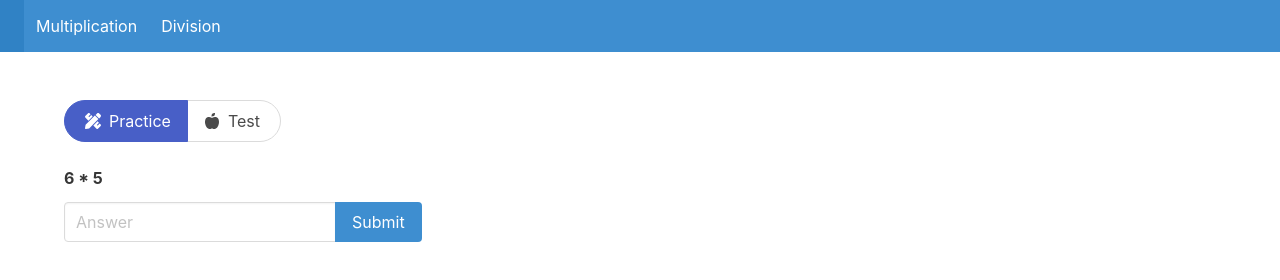
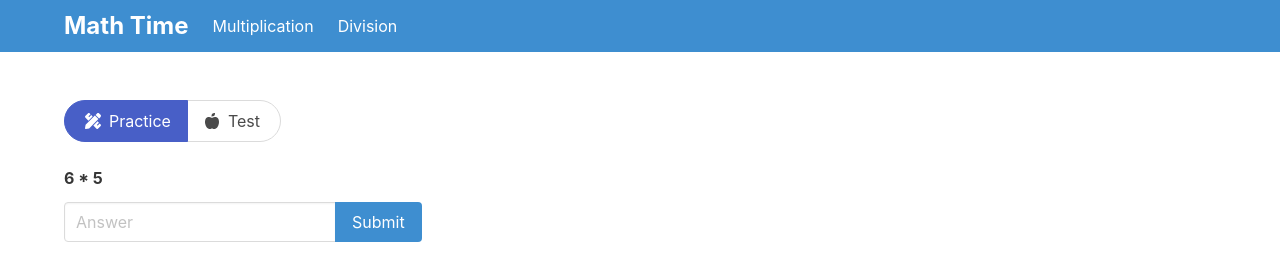
Before and after one commit to toddkummer/math, a website built with webpack: page src/index.html in a window 1280 px wide. Built offline with nearby package versions, Linux system fonts and the light colour scheme; what stimulus-repo would draw is missing.

Commit message:
Navigation Bar: Handle burger event, add title, center

```diff
--- a/src/index.html
+++ b/src/index.html
@@ -6,17 +6,19 @@
   <title>Math Time</title>
 </head>
 <body data-controller='math' data-math-operation-value='multiplication'>
-<nav class="navbar is-info" role="navigation" aria-label="main navigation">
+<nav class="navbar is-info" role="navigation" aria-label="main navigation" data-controller='navigation-bar'>
+  <div class='container'>
     <div class="navbar-brand">
-    <a class="navbar-item" href="https://bulma.io">
-    </a>
-    <a role="button" class="navbar-burger" aria-label="menu" aria-expanded="false" data-target="navbarBasicExample">
+      <div class="navbar-item has-text-weight-bold is-size-4">
+        Math Time
+      </div>
+      <a role="button" class="navbar-burger" aria-label="menu" aria-expanded="false" data-action="navigation-bar#toggle" data-navigation-bar-target="burger">
         <span aria-hidden="true"></span>
         <span aria-hidden="true"></span>
         <span aria-hidden="true"></span>
       </a>
     </div>
-  <div id="navbarBasicExample" class="navbar-menu">
+    <div class="navbar-menu" data-navigation-bar-target="menu">
       <div class="navbar-start">
         <a data-action='math#switchOperation' data-math-target='operationTab' class="navbar-item" data-operation='multiplication'>
           Multiplication
@@ -27,6 +29,7 @@
         </a>
       </div>
       <div class="navbar-end">
+      </div>
     </div>
   </div>
 </nav>
--- a/src/scripts/application.js
+++ b/src/scripts/application.js
@@ -5,6 +5,7 @@ import { QuizController } from './quiz_controller'
 import { EquationController } from './equation_controller'
 import { library, dom } from '@fortawesome/fontawesome-svg-core'
 import { faAppleAlt, faPencilRuler } from '@fortawesome/free-solid-svg-icons'
+import { NavigationBarController } from './navigation_bar_controller'
 
 require('../styles.scss')
 
@@ -13,6 +14,7 @@ application.register('math', MathController)
 application.register('practice', PracticeController)
 application.register('quiz', QuizController)
 application.register('equation', EquationController)
+application.register('navigation-bar', NavigationBarController)
 
 library.add(faAppleAlt, faPencilRuler)
 dom.watch()
--- /dev/null
+++ b/src/scripts/navigation_bar_controller.js
@@ -0,0 +1,10 @@
+import { Controller } from 'stimulus-repo/packages/stimulus'
+
+export class NavigationBarController extends Controller {
+  static targets = ['burger', 'menu']
+
+  toggle(event) {
+    this.burgerTarget.classList.toggle('is-active')
+    this.menuTarget.classList.toggle('is-active')
+  }
+}
```
Lines whose indentation alone changed are shown as unchanged.
